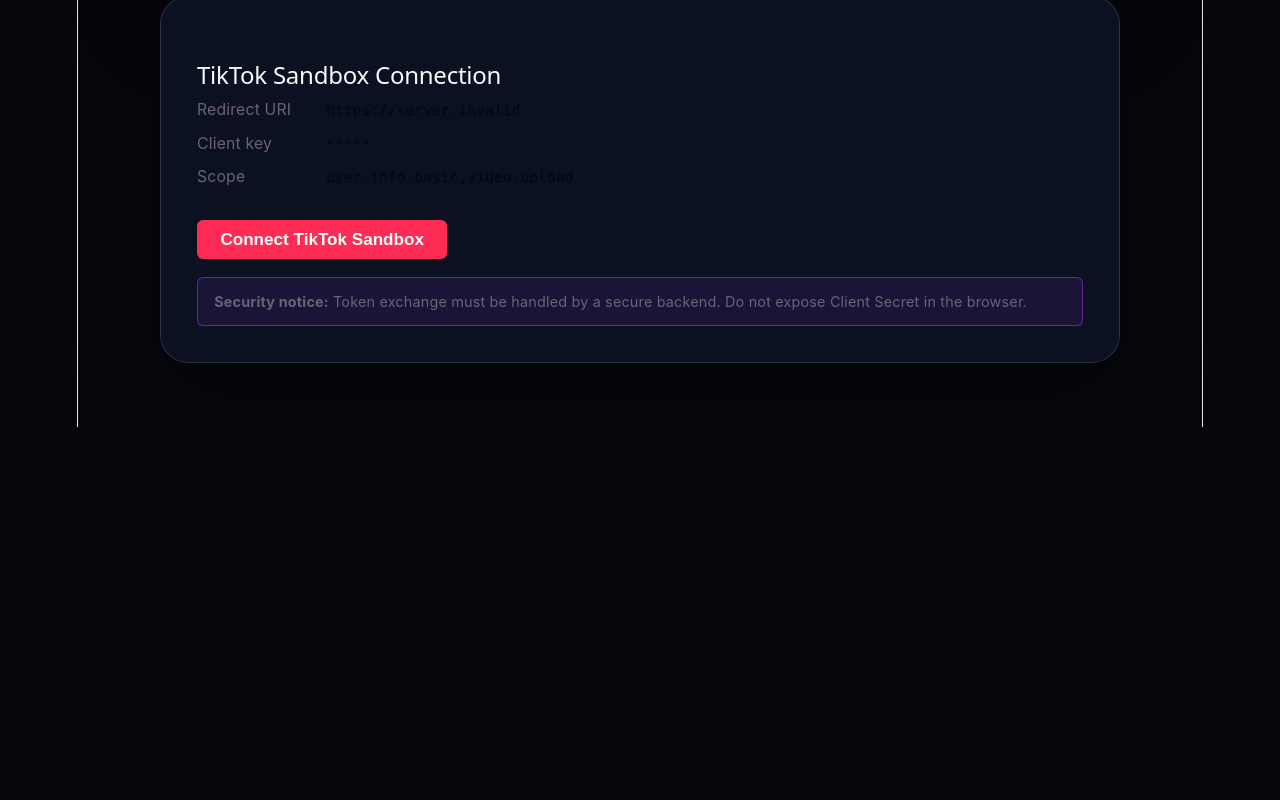
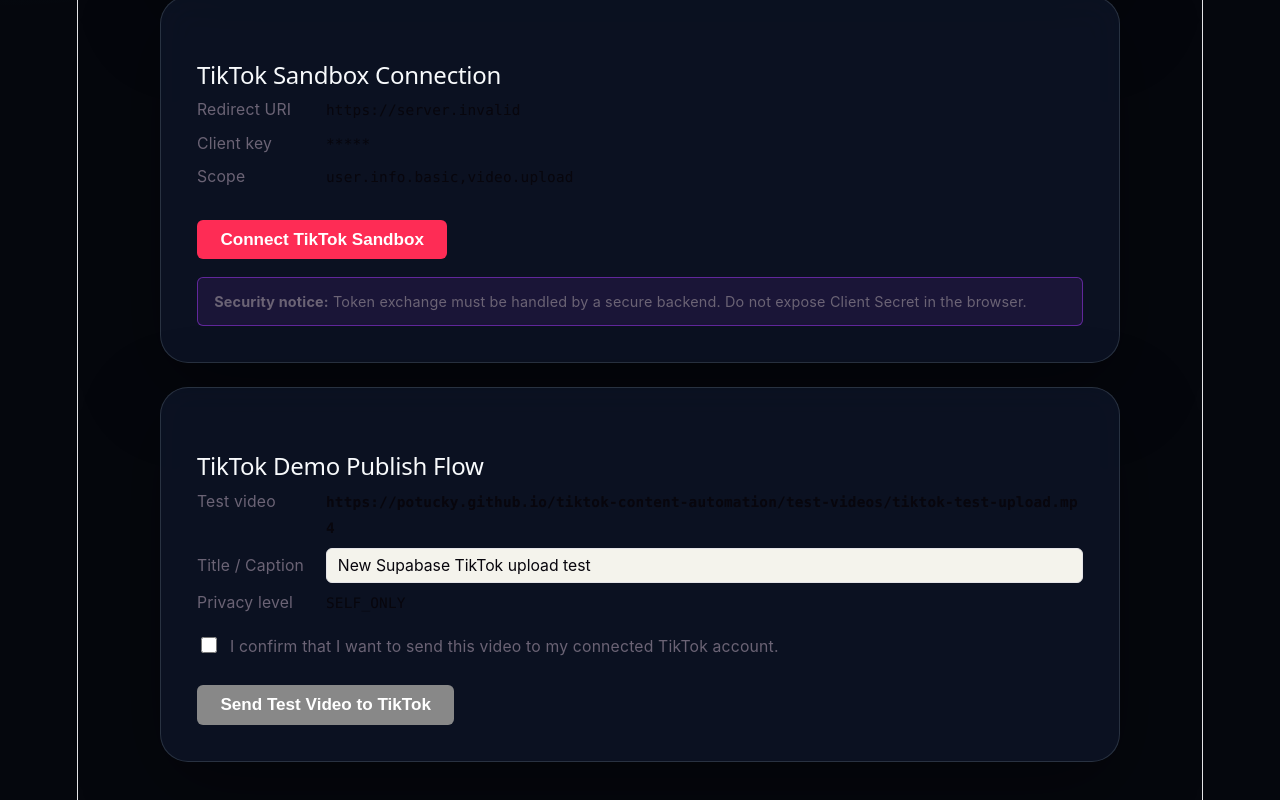
Before and after one commit to Potucky/tiktok-content-automation, a React (Vite) app: page / in a window 1280 px wide. Shown: the part 652-1452 px from the top of the page. Before the commit the page ends 1079 px from the top, so only its background shows below. Built offline with nearby package versions, Linux system fonts and the light colour scheme; no server answers.

Commit message:
Add TikTok demo publish flow UI

```diff
--- a/src/App.css
+++ b/src/App.css
@@ -94,3 +94,53 @@
   padding: 12px 16px;
   background: rgba(2, 6, 23, 0.4);
 }
+
+/* ── TikTok Demo Publish Flow ── */
+.tt-publish-section {
+  margin-top: 24px;
+}
+
+.tt-field-row {
+  display: flex;
+  gap: 0.5rem;
+  align-items: center;
+  margin-bottom: 0.4rem;
+  font-size: 0.875rem;
+}
+
+.tt-input {
+  flex: 1;
+  padding: 0.4rem 0.6rem;
+  border: 1px solid var(--border);
+  border-radius: 6px;
+  background: var(--code-bg);
+  color: var(--text-h);
+  font-family: inherit;
+  font-size: 0.875rem;
+}
+
+.tt-input:focus {
+  outline: 2px solid #fe2c55;
+  outline-offset: 1px;
+}
+
+.tt-consent {
+  display: flex;
+  align-items: flex-start;
+  gap: 0.55rem;
+  margin-top: 1rem;
+  margin-bottom: 0.25rem;
+  font-size: 0.875rem;
+  color: var(--text);
+  cursor: pointer;
+  line-height: 1.5;
+}
+
+.tt-consent input[type='checkbox'] {
+  margin-top: 2px;
+  flex-shrink: 0;
+  width: 16px;
+  height: 16px;
+  accent-color: #fe2c55;
+  cursor: pointer;
+}
--- a/src/App.tsx
+++ b/src/App.tsx
@@ -6,6 +6,11 @@
 const SESSION_STATE_KEY = 'tiktok_oauth_state';
 const EDGE_FUNCTION_URL =
   'https://ggeoggxygoiydnxwclcn.supabase.co/functions/v1/tiktok-token-exchange';
+const PUBLISH_URL =
+  'https://ggeoggxygoiydnxwclcn.supabase.co/functions/v1/tiktok-publish-video';
+const TEST_VIDEO_URL =
+  'https://potucky.github.io/tiktok-content-automation/test-videos/tiktok-test-upload.mp4';
+const DEFAULT_TITLE = 'New Supabase TikTok upload test';
 
 interface CallbackResult {
   code: string | null;
@@ -28,7 +33,20 @@
   log_id?: string | null;
 }
 
+// Safe fields only — upload_url, access_token, refresh_token intentionally absent
+interface PublishResult {
+  ok?: boolean;
+  publishId?: string | null;
+  binaryUploadOk?: boolean | null;
+  binaryUploadStatus?: string | null;
+  statusCheckOk?: boolean | null;
+  publishStatus?: string | null;
+  uploadedBytes?: number | null;
+  error?: string;
+}
+
 type ExchangeStatus = 'idle' | 'loading' | 'done' | 'skipped';
+type PublishStatus = 'idle' | 'loading' | 'done';
 
 function maskKey(key: string): string {
   if (key.length <= 6) return '*'.repeat(key.length);
@@ -67,6 +85,11 @@
   const [callbackResult, setCallbackResult] = useState<CallbackResult | null>(null);
   const [exchangeStatus, setExchangeStatus] = useState<ExchangeStatus>('idle');
   const [tokenResult, setTokenResult] = useState<TokenExchangeResult | null>(null);
+
+  const [title, setTitle] = useState(DEFAULT_TITLE);
+  const [consent, setConsent] = useState(false);
+  const [publishState, setPublishState] = useState<PublishStatus>('idle');
+  const [publishResult, setPublishResult] = useState<PublishResult | null>(null);
 
   useEffect(() => {
     setCallbackResult(parseCallback());
@@ -114,6 +137,31 @@
   function handleConnect() {
     if (!clientKey || !redirectUri) return;
     window.location.href = buildAuthUrl(clientKey, redirectUri);
+  }
+
+  async function handlePublish() {
+    setPublishState('loading');
+    setPublishResult(null);
+    try {
+      const res = await fetch(PUBLISH_URL, {
+        method: 'POST',
+        headers: { 'Content-Type': 'application/json' },
+        body: JSON.stringify({
+          upload_mode: 'FILE_UPLOAD',
+          upload_binary: true,
+          check_status: true,
+          video_url: TEST_VIDEO_URL,
+          title,
+          privacy_level: 'SELF_ONLY',
+        }),
+      });
+      const data = await res.json();
+      setPublishResult(data as PublishResult);
+    } catch {
+      setPublishResult({ ok: false, error: 'Network error — could not reach publish endpoint.' });
+    } finally {
+      setPublishState('done');
+    }
   }
 
   if (path.includes('/terms')) {
@@ -403,6 +451,133 @@
           </div>
         )}
       </section>
+
+      <section className="card tt-section tt-publish-section">
+        <h2>TikTok Demo Publish Flow</h2>
+
+        <div className="tt-meta-row">
+          <span className="tt-label">Test video</span>
+          <a
+            className="tt-value"
+            href={TEST_VIDEO_URL}
+            target="_blank"
+            rel="noopener noreferrer"
+          >
+            {TEST_VIDEO_URL}
+          </a>
+        </div>
+
+        <div className="tt-field-row">
+          <label className="tt-label" htmlFor="publish-title">Title / Caption</label>
+          <input
+            id="publish-title"
+            className="tt-input"
+            type="text"
+            value={title}
+            onChange={(e) => setTitle(e.target.value)}
+          />
+        </div>
+
+        <div className="tt-meta-row">
+          <span className="tt-label">Privacy level</span>
+          <span className="tt-value">SELF_ONLY</span>
+        </div>
+
+        <label className="tt-consent">
+          <input
+            type="checkbox"
+            checked={consent}
+            onChange={(e) => setConsent(e.target.checked)}
+          />
+          I confirm that I want to send this video to my connected TikTok account.
+        </label>
+
+        <div>
+          <button
+            type="button"
+            className="tt-btn"
+            onClick={handlePublish}
+            disabled={!consent || publishState === 'loading'}
+          >
+            {publishState === 'loading' ? 'Sending…' : 'Send Test Video to TikTok'}
+          </button>
+        </div>
+
+        {publishState !== 'idle' && (
+          <div className="tt-exchange">
+            <hr className="tt-divider" />
+            <h3>Publish Result</h3>
+
+            {publishState === 'loading' && (
+              <p className="tt-exchange-loading">Publishing video…</p>
+            )}
+
+            {publishState === 'done' && publishResult && (
+              <>
+                <div className="tt-status-row">
+                  <span className="tt-label">ok</span>
+                  <span className={`tt-badge ${publishResult.ok ? 'tt-ok' : 'tt-fail'}`}>
+                    {String(publishResult.ok)}
+                  </span>
+                </div>
+
+                {publishResult.error && (
+                  <div className="tt-meta-row">
+                    <span className="tt-label">error</span>
+                    <span className="tt-code">{publishResult.error}</span>
+                  </div>
+                )}
+
+                {publishResult.publishId != null && (
+                  <div className="tt-meta-row">
+                    <span className="tt-label">publishId</span>
+                    <span className="tt-code">{publishResult.publishId}</span>
+                  </div>
+                )}
+
+                {publishResult.binaryUploadOk != null && (
+                  <div className="tt-status-row">
+                    <span className="tt-label">binaryUploadOk</span>
+                    <span className={`tt-badge ${publishResult.binaryUploadOk ? 'tt-ok' : 'tt-fail'}`}>
+                      {String(publishResult.binaryUploadOk)}
+                    </span>
+                  </div>
+                )}
+
+                {publishResult.binaryUploadStatus != null && (
+                  <div className="tt-meta-row">
+                    <span className="tt-label">binaryUploadStatus</span>
+                    <span className="tt-value">{publishResult.binaryUploadStatus}</span>
+                  </div>
+                )}
+
+                {publishResult.statusCheckOk != null && (
+                  <div className="tt-status-row">
+                    <span className="tt-label">statusCheckOk</span>
+                    <span className={`tt-badge ${publishResult.statusCheckOk ? 'tt-ok' : 'tt-fail'}`}>
+                      {String(publishResult.statusCheckOk)}
+                    </span>
+                  </div>
+                )}
+
+                {publishResult.publishStatus != null && (
+                  <div className="tt-meta-row">
+                    <span className="tt-label">publishStatus</span>
+                    <span className="tt-value">{publishResult.publishStatus}</span>
+                  </div>
+                )}
+
+                {publishResult.uploadedBytes != null && (
+                  <div className="tt-meta-row">
+                    <span className="tt-label">uploadedBytes</span>
+                    <span className="tt-value">{publishResult.uploadedBytes.toLocaleString()}</span>
+                  </div>
+                )}
+              </>
+            )}
+          </div>
+        )}
+      </section>
     </main>
   );
 }
```
